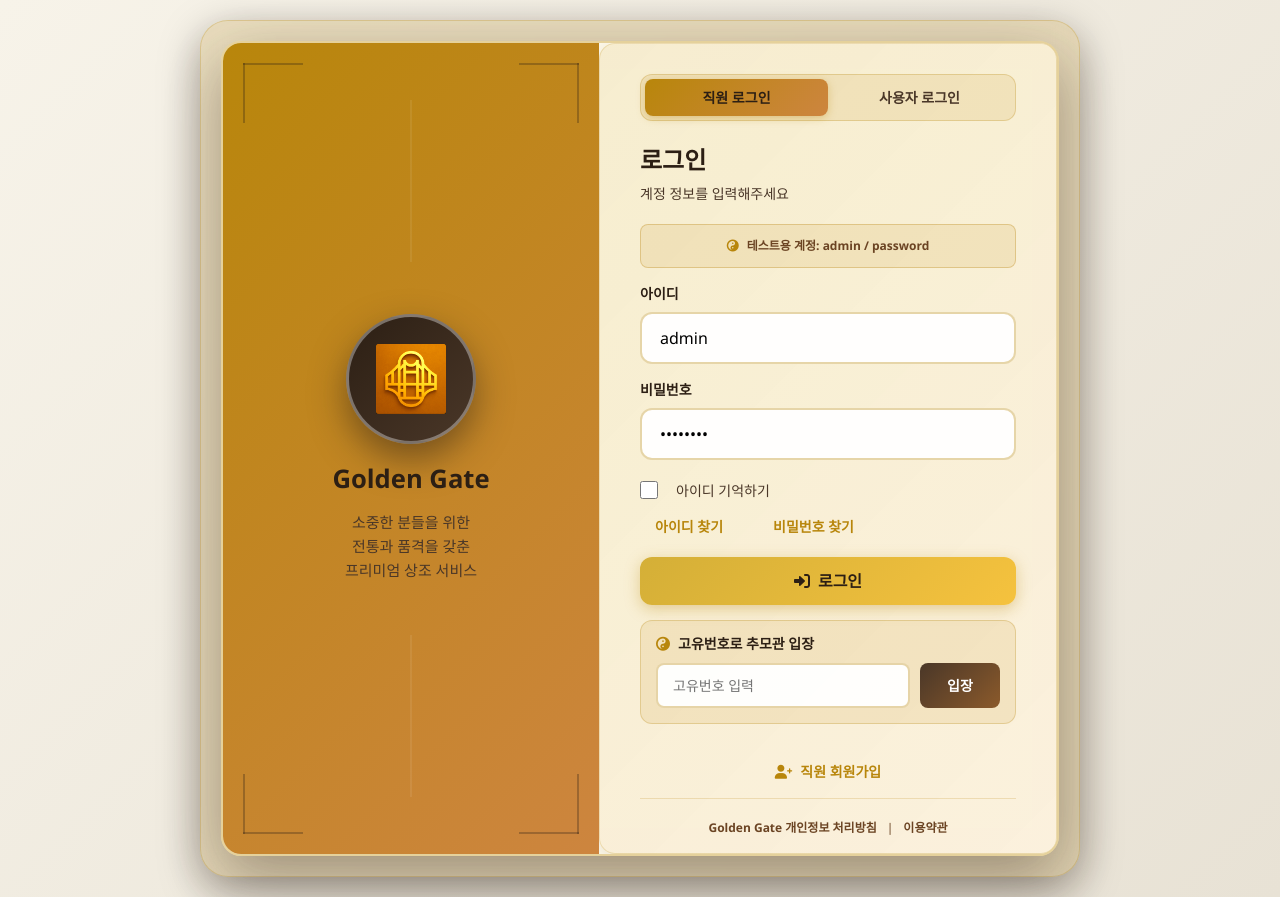
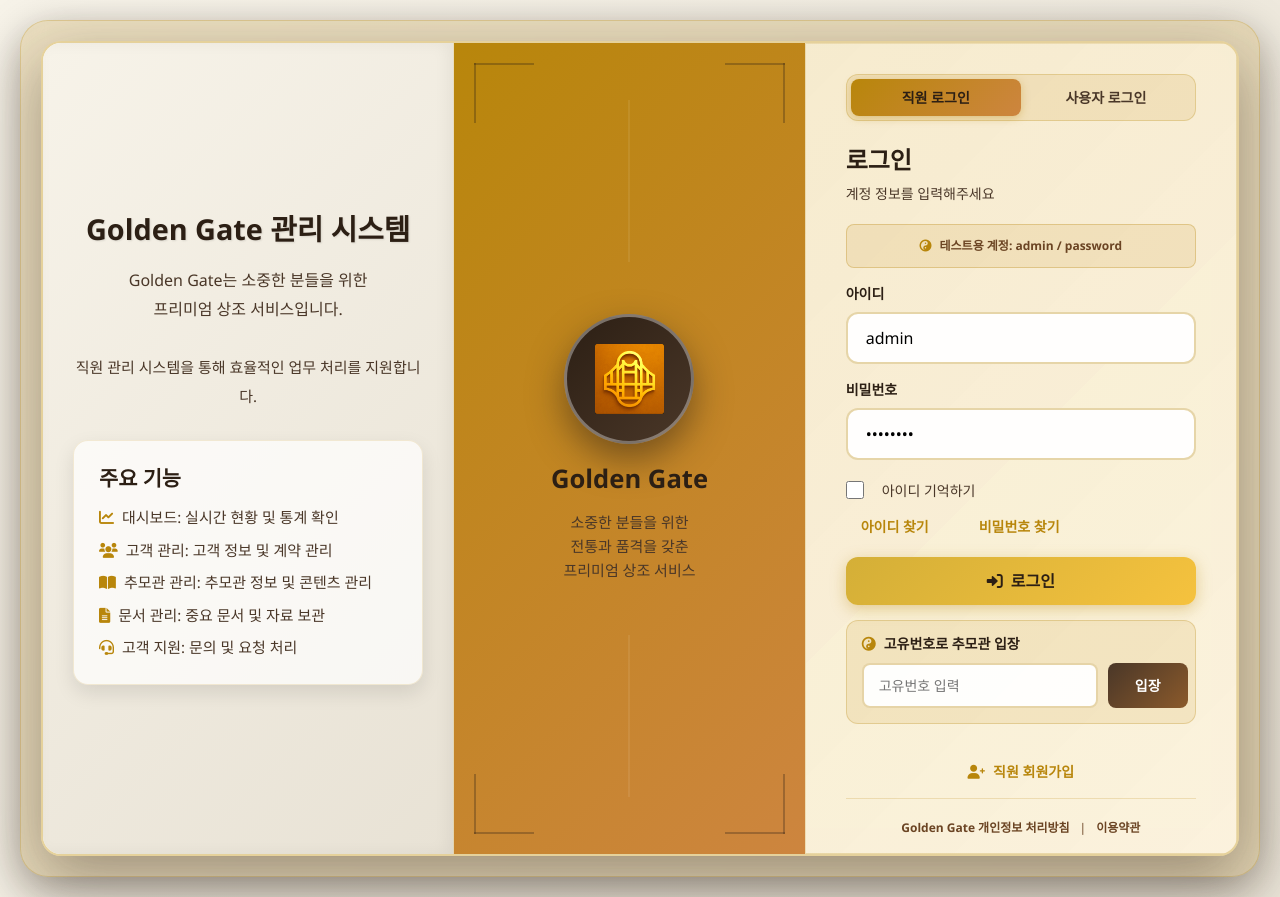
Before and after one commit to Aivle-Bigproject11/Front, a React (Create React App) app: page /login in a window 1280 px wide. Built offline with nearby package versions, Linux system fonts and the light colour scheme; no server answers.

Commit message:
1. login 화면 1차 수정

```diff
--- a/src/pages/Login.js
+++ b/src/pages/Login.js
@@ -119,7 +119,7 @@ const Login = () => {
         position: 'relative',
         zIndex: 1,
         width: '100%',
-        maxWidth: '880px',
+        maxWidth: '1600px',
         minHeight: '640px',
         margin: '0 auto',
         display: 'flex',
@@ -143,14 +143,178 @@ const Login = () => {
           backdropFilter: 'blur(15px)',
           overflow: 'hidden',
           border: '2px solid rgba(184, 134, 11, 0.35)',
-          width: '100%'
+          width: '100%',
+          maxWidth: '1600px'
         }}>
           <div className="login-content" style={{
             display: 'flex',
             minHeight: '600px'
           }}>
+            {/* 왼쪽 빈 공간 - Golden Gate 소개 및 기능 안내 */}
+            {activeTab === 'employee' && (
+              <div className="login-card-left" style={{
+                flex: '1',
+                background: 'linear-gradient(135deg, #f7f3e9 0%, #e8e2d5 100%)', // 밝은 배경
+                display: 'flex',
+                flexDirection: 'column',
+                alignItems: 'center',
+                justifyContent: 'center',
+                padding: '30px',
+                textAlign: 'center',
+                borderRight: '1px solid rgba(184, 134, 11, 0.2)',
+                boxShadow: 'inset -5px 0 15px rgba(0,0,0,0.05)',
+                position: 'relative',
+                overflow: 'hidden'
+              }}>
+
+
+                <h3 style={{
+                  color: '#2C1F14',
+                  fontWeight: '700',
+                  marginBottom: '20px',
+                  fontSize: '1.8rem',
+                  textShadow: '1px 1px 2px rgba(0,0,0,0.1)'
+                }}>Golden Gate 관리 시스템</h3>
+                <p style={{
+                  color: '#4A3728',
+                  fontSize: '16px',
+                  lineHeight: '1.8',
+                  marginBottom: '30px',
+                  maxWidth: '400px'
+                }}>
+                  Golden Gate는 소중한 분들을 위한<br/>
+                  프리미엄 상조 서비스입니다.<br/>
+                  <br/><span style={{ fontSize: '15px'}}>직원 관리 시스템을 통해 효율적인 업무 처리를 지원합니다.</span>
+                </p>
+                <div style={{
+                  width: '100%',
+                  maxWidth: '400px',
+                  textAlign: 'left',
+                  background: 'rgba(255, 255, 255, 0.7)',
+                  borderRadius: '15px',
+                  padding: '25px',
+                  boxShadow: '0 8px 20px rgba(0,0,0,0.1)',
+                  border: '1px solid rgba(184, 134, 11, 0.15)'
+                }}>
+                  <h4 style={{
+                    color: '#2C1F14',
+                    fontWeight: '700',
+                    marginBottom: '15px',
+                    fontSize: '1.3rem'
+                  }}>주요 기능</h4>
+                  <ul style={{
+                    listStyle: 'none',
+                    padding: 0,
+                    margin: 0
+                  }}>
+                    <li style={{ marginBottom: '10px', color: '#4A3728', fontSize: '15px' }}>
+                      <i className="fas fa-chart-line me-2" style={{ color: '#B8860B' }}></i>
+                      대시보드: 실시간 현황 및 통계 확인
+                    </li>
+                    <li style={{ marginBottom: '10px', color: '#4A3728', fontSize: '15px' }}>
+                      <i className="fas fa-users me-2" style={{ color: '#B8860B' }}></i>
+                      고객 관리: 고객 정보 및 계약 관리
+                    </li>
+                    <li style={{ marginBottom: '10px', color: '#4A3728', fontSize: '15px' }}>
+                      <i className="fas fa-book-open me-2" style={{ color: '#B8860B' }}></i>
+                      추모관 관리: 추모관 정보 및 콘텐츠 관리
+                    </li>
+                    <li style={{ marginBottom: '10px', color: '#4A3728', fontSize: '15px' }}>
+                      <i className="fas fa-file-alt me-2" style={{ color: '#B8860B' }}></i>
+                      문서 관리: 중요 문서 및 자료 보관
+                    </li>
+                    <li style={{ color: '#4A3728', fontSize: '15px' }}>
+                      <i className="fas fa-headset me-2" style={{ color: '#B8860B' }}></i>
+                      고객 지원: 문의 및 요청 처리
+                    </li>
+                  </ul>
+                </div>
+              </div>
+            )}
+
+            {activeTab === 'user' && (
+              <div className="login-card-left" style={{
+                flex: '1',
+                background: 'linear-gradient(135deg, #f7f3e9 0%, #e8e2d5 100%)', // 밝은 배경
+                display: 'flex',
+                flexDirection: 'column',
+                alignItems: 'center',
+                justifyContent: 'center',
+                padding: '30px',
+                textAlign: 'center',
+                borderRight: '1px solid rgba(184, 134, 11, 0.2)',
+                boxShadow: 'inset -5px 0 15px rgba(0,0,0,0.05)',
+                position: 'relative',
+                overflow: 'hidden'
+              }}>
+
+
+                <h3 style={{
+                  color: '#2C1F14',
+                  fontWeight: '700',
+                  marginBottom: '20px',
+                  fontSize: '1.8rem',
+                  textShadow: '1px 1px 2px rgba(0,0,0,0.1)'
+                }}>Golden Gate 사용자 서비스</h3>
+                <p style={{
+                  color: '#4A3728',
+                  fontSize: '16px',
+                  lineHeight: '1.8',
+                  marginBottom: '30px',
+                  maxWidth: '400px'
+                }}>
+                  Golden Gate는 소중한 분들을 위한<br/>
+                  프리미엄 상조 서비스입니다.<br/>
+                  <br/><span style={{ fontSize: '15px'}}>사용자 서비스를 통해 추모관을 편리하게 이용하실 수 있습니다.</span>
+                </p>
+                <div style={{
+                  width: '100%',
+                  maxWidth: '400px',
+                  textAlign: 'left',
+                  background: 'rgba(255, 255, 255, 0.7)',
+                  borderRadius: '15px',
+                  padding: '25px',
+                  boxShadow: '0 8px 20px rgba(0,0,0,0.1)',
+                  border: '1px solid rgba(184, 134, 11, 0.15)'
+                }}>
+                  <h4 style={{
+                    color: '#2C1F14',
+                    fontWeight: '700',
+                    marginBottom: '15px',
+                    fontSize: '1.3rem'
+                  }}>주요 기능</h4>
+                  <ul style={{
+                    listStyle: 'none',
+                    padding: 0,
+                    margin: 0
+                  }}>
+                    <li style={{ marginBottom: '10px', color: '#4A3728', fontSize: '15px' }}>
+                      <i className="fas fa-home me-2" style={{ color: '#B8860B' }}></i>
+                      로비: 추모관 목록 및 검색
+                    </li>
+                    <li style={{ marginBottom: '10px', color: '#4A3728', fontSize: '15px' }}>
+                      <i className="fas fa-book-open me-2" style={{ color: '#B8860B' }}></i>
+                      추모관 입장: 고유번호로 추모관 방문
+                    </li>
+                    <li style={{ marginBottom: '10px', color: '#4A3728', fontSize: '15px' }}>
+                      <i className="fas fa-user-circle me-2" style={{ color: '#B8860B' }}></i>
+                      내 정보: 개인 정보 및 설정 관리
+                    </li>
+                    <li style={{ marginBottom: '10px', color: '#4A3728', fontSize: '15px' }}>
+                      <i className="fas fa-question-circle me-2" style={{ color: '#B8860B' }}></i>
+                      자주 묻는 질문: 서비스 이용 안내
+                    </li>
+                    <li style={{ color: '#4A3728', fontSize: '15px' }}>
+                      <i className="fas fa-envelope me-2" style={{ color: '#B8860B' }}></i>
+                      문의하기: 고객 지원 요청
+                    </li>
+                  </ul>
+                </div>
+              </div>
+            )}
+
             {/* 왼쪽 이미지 영역 */}
-            <div className="login-left" style={{
+            <div className="login-card-middle" style={{
               flex: '1',
               background: 'linear-gradient(135deg, #B8860B 0%, #CD853F 100%)',
               display: 'flex',
@@ -311,7 +475,7 @@ const Login = () => {
             </div>
 
             {/* 오른쪽 폼 영역 */}
-            <div className="login-right" style={{
+            <div className="login-card-right" style={{
               flex: '1',
               padding: '30px 40px 15px 40px',
               display: 'flex',
@@ -319,7 +483,6 @@ const Login = () => {
               background: activeTab === 'employee'
                 ? 'linear-gradient(135deg, rgba(184, 134, 11, 0.12) 0%, rgba(205, 133, 63, 0.08) 100%)'
                 : 'linear-gradient(135deg, rgba(74, 55, 40, 0.12) 0%, rgba(139, 90, 43, 0.08) 100%)',
-              borderRadius: '16px',
               boxShadow: '0 4px 20px rgba(44, 31, 20, 0.12)',
               border: '1px solid rgba(184, 134, 11, 0.2)',
               overflowY: 'auto'
@@ -583,7 +746,9 @@ const Login = () => {
                                     >
                   {loading ? (
                     <>
-                    <span className="spinner-border spinner-border-sm me-2" role="status"></span>
+                    <span className="spinner-border spinner-border-sm me-2"
+                    style={{ width: '1rem', height:'1rem'  }}
+                    role="status"></span>
                     로그인 중...
                     </>
                 ) : (
@@ -786,14 +951,6 @@ const Login = () => {
           .login-content {
             flex-direction: column !important;
           }
-
-          .login-left {
-            min-height: auto !important;
-          }
-
-          .login-right {
-            padding: 30px 20px !important;
-          }
         }
       `}</style>
     </div>
```
